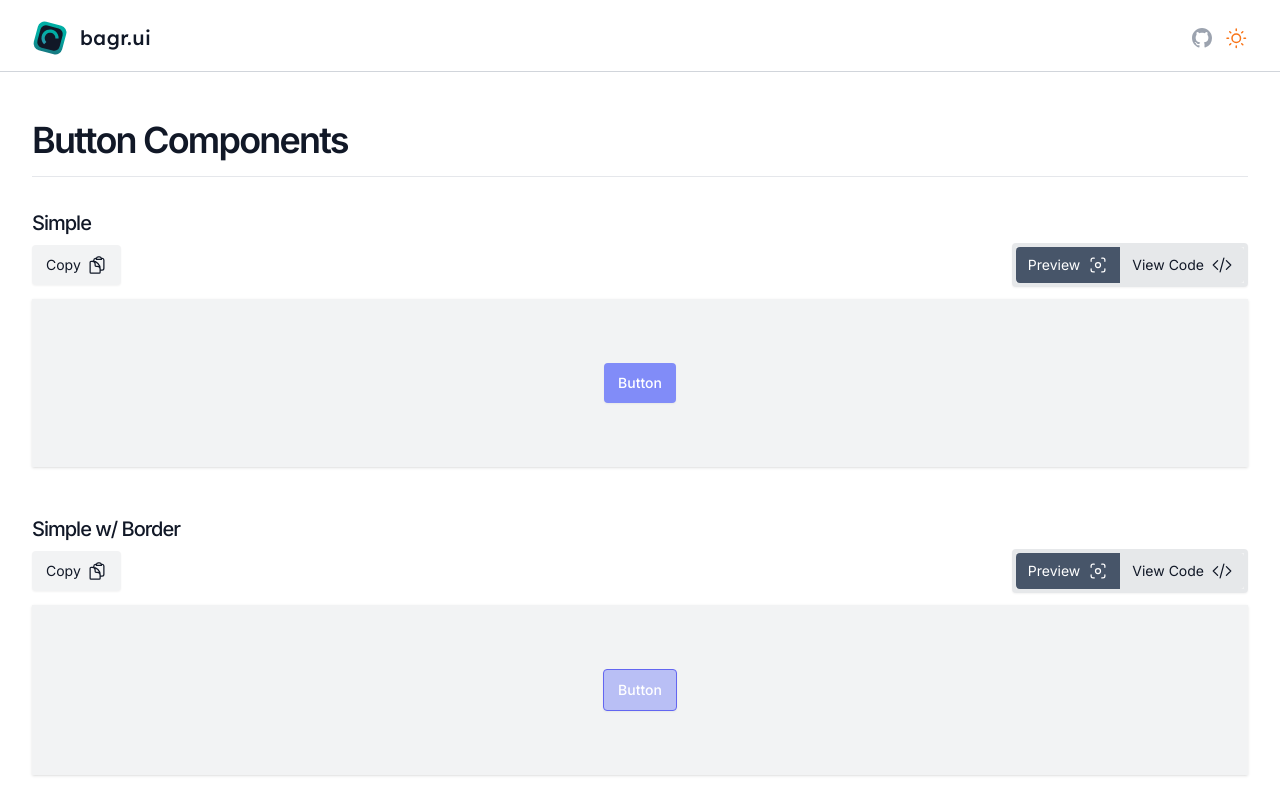
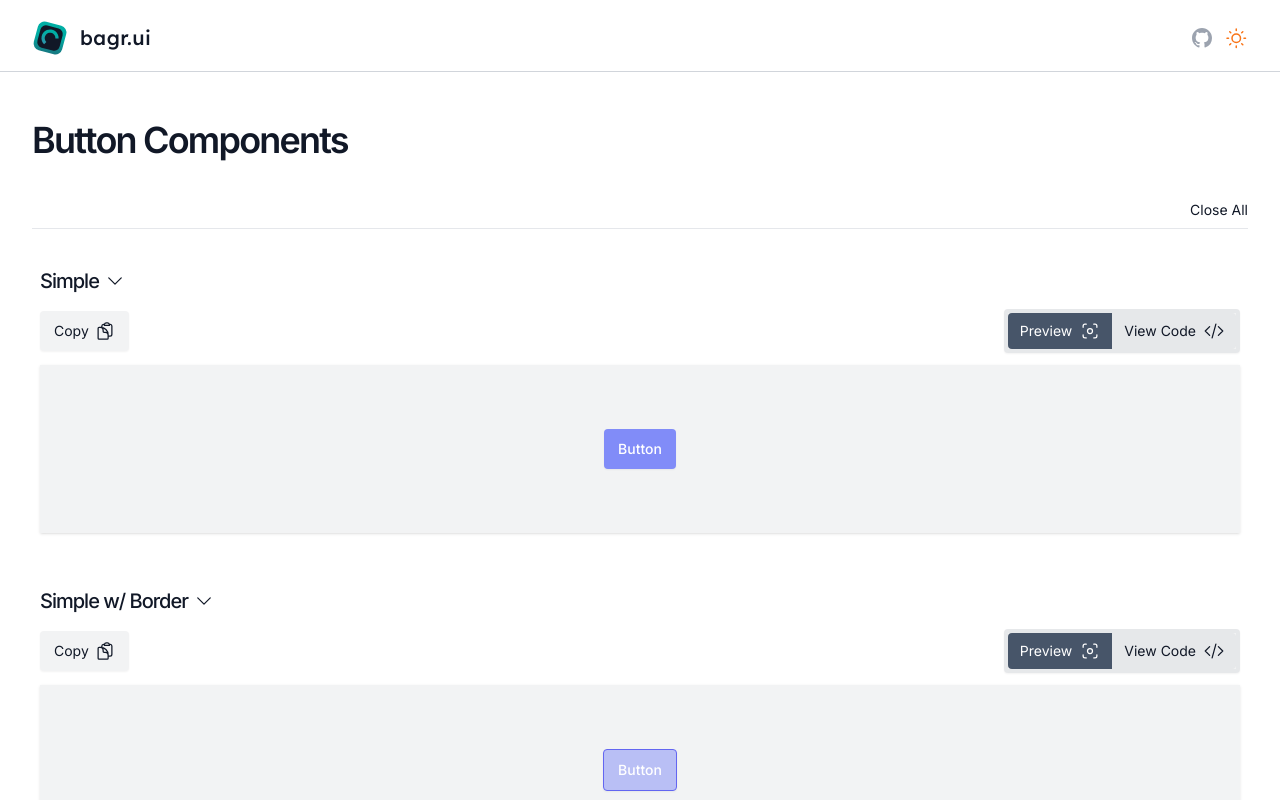
Before and after one commit to kiko-g/bagr-ui, a Next.js app: page /ui/buttons in a window 1280 px wide. Shown: the top 800 px of the page. Built offline with nearby package versions, Linux system fonts and the light colour scheme.

Commit message:
add: collapsible

```diff
--- a/components/ComponentShowcase.tsx
+++ b/components/ComponentShowcase.tsx
@@ -1,8 +1,9 @@
 import React from "react"
 import classNames from "classnames"
 import { Lexend } from "next/font/google"
-import { Switch } from "@headlessui/react"
+import { Disclosure, Switch, Transition } from "@headlessui/react"
 import {
+  ChevronDownIcon,
   ClipboardDocumentCheckIcon,
   ClipboardDocumentIcon,
   ClipboardIcon,
@@ -15,38 +16,62 @@ const lexend = Lexend({ subsets: ["latin"] })
 type Props = {
   name: string
   path: string
+  collapseAll?: boolean
   Component: React.ElementType
 }
 
-export function ComponentShowcase({ name, path, Component }: Props) {
+export function ComponentShowcase({ name, path, collapseAll = false, Component }: Props) {
   const [isCodeVisible, setIsCodeVisible] = React.useState(false)
+  const [isOpen, setIsOpen] = React.useState(!collapseAll)
 
   function toggleCodeVisibility() {
     setIsCodeVisible((prev) => !prev)
   }
 
+  React.useEffect(() => {
+    setIsOpen(!collapseAll)
+  }, [collapseAll])
+
   return (
     <li className="flex flex-col">
       {/* Header */}
-      <h4 className="mb-1.5 text-lg font-medium tracking-tighter lg:text-xl">{name}</h4>
+      <Disclosure defaultOpen={isOpen}>
+        <Disclosure.Button
+          onClick={() => setIsOpen((prev) => !prev)}
+          className={classNames(
+            isOpen ? "" : "",
+            "flex items-center gap-x-1.5 rounded px-2 py-1.5 transition hover:underline",
+          )}
+        >
+          <span className="text-left text-lg font-medium tracking-tighter lg:text-xl">{name}</span>
+          <ChevronDownIcon className="h-5 w-5" />
+        </Disclosure.Button>
 
+        <Transition
+          show={isOpen}
+          enter="transition duration-100 ease-out"
+          enterFrom="transform scale-95 opacity-0"
+          enterTo="transform scale-100 opacity-100"
+          leave="transition duration-75 ease-out"
+          leaveFrom="transform scale-100 opacity-100"
+          leaveTo="transform scale-95 opacity-0"
+        >
+          <Disclosure.Panel className="mb-8 mt-2 px-2">
             {/* Controls */}
             <div className="mb-3 flex items-center justify-between gap-3">
-        {/* Left Side Controls */}
               <div>
                 <CopyCodeButton text="Copied Text" />
               </div>
-
-        {/* Right Side Controls */}
-        <div>
               <ViewCodeSwitch viewCode={isCodeVisible} toggle={toggleCodeVisibility} modern />
-        </div>
             </div>
 
             {/* Showcase */}
             <div className="flex w-full items-center justify-center bg-gray-900/5 px-8 py-16 shadow dark:bg-white/5">
               <Component />
             </div>
+          </Disclosure.Panel>
+        </Transition>
+      </Disclosure>
     </li>
   )
 }
--- a/pages/ui/buttons.tsx
+++ b/pages/ui/buttons.tsx
@@ -20,18 +20,28 @@ export default function Buttons() {
     { name: "Translate Animation", path: "buttons/ButtonTranslate", component: ButtonTranslate },
   ]
 
+  const [collapseAll, setCollapseAll] = React.useState(false)
+  const toggleCollapseAll = () => setCollapseAll((prev) => !prev)
+
   return (
     <Layout location="Buttons">
       <section className="mb-24 w-full py-6 lg:py-8 xl:py-12">
-        <h2 className="mb-8 border-b border-gray-200 pb-4 text-xl font-semibold tracking-tighter dark:border-gray-800 lg:text-4xl">
+        <h2 className="mb-4 pb-4 text-xl font-semibold tracking-tighter lg:text-4xl">
           Button Components
         </h2>
 
-        <ul className="flex flex-col space-y-6 lg:space-y-8 xl:space-y-12">
+        <div className="mb-8 flex items-center justify-end gap-x-4 border-b border-gray-200 py-2 dark:border-gray-800">
+          <button onClick={toggleCollapseAll} className="text-sm hover:underline hover:opacity-80">
+            {collapseAll ? "Open" : "Close"} All
+          </button>
+        </div>
+
+        <ul className="flex flex-col space-y-2 lg:space-y-3 xl:space-y-4">
           {buttons.map((button, buttonIx) => (
             <ComponentShowcase
               name={button.name}
               path={button.path}
+              collapseAll={collapseAll}
               Component={button.component}
               key={`button-${buttonIx}-${button.name}`}
             />
```
Lines whose indentation alone changed are shown as unchanged.
